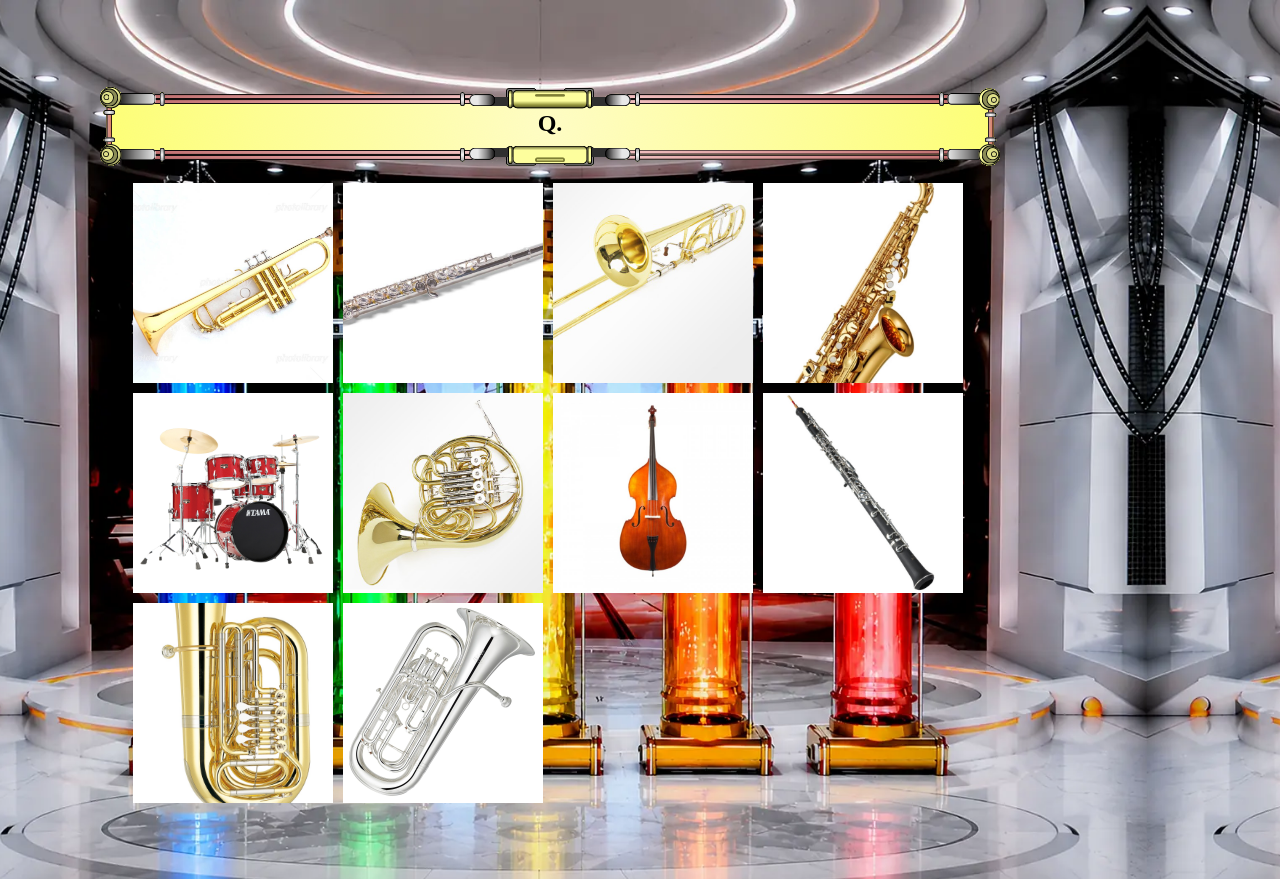
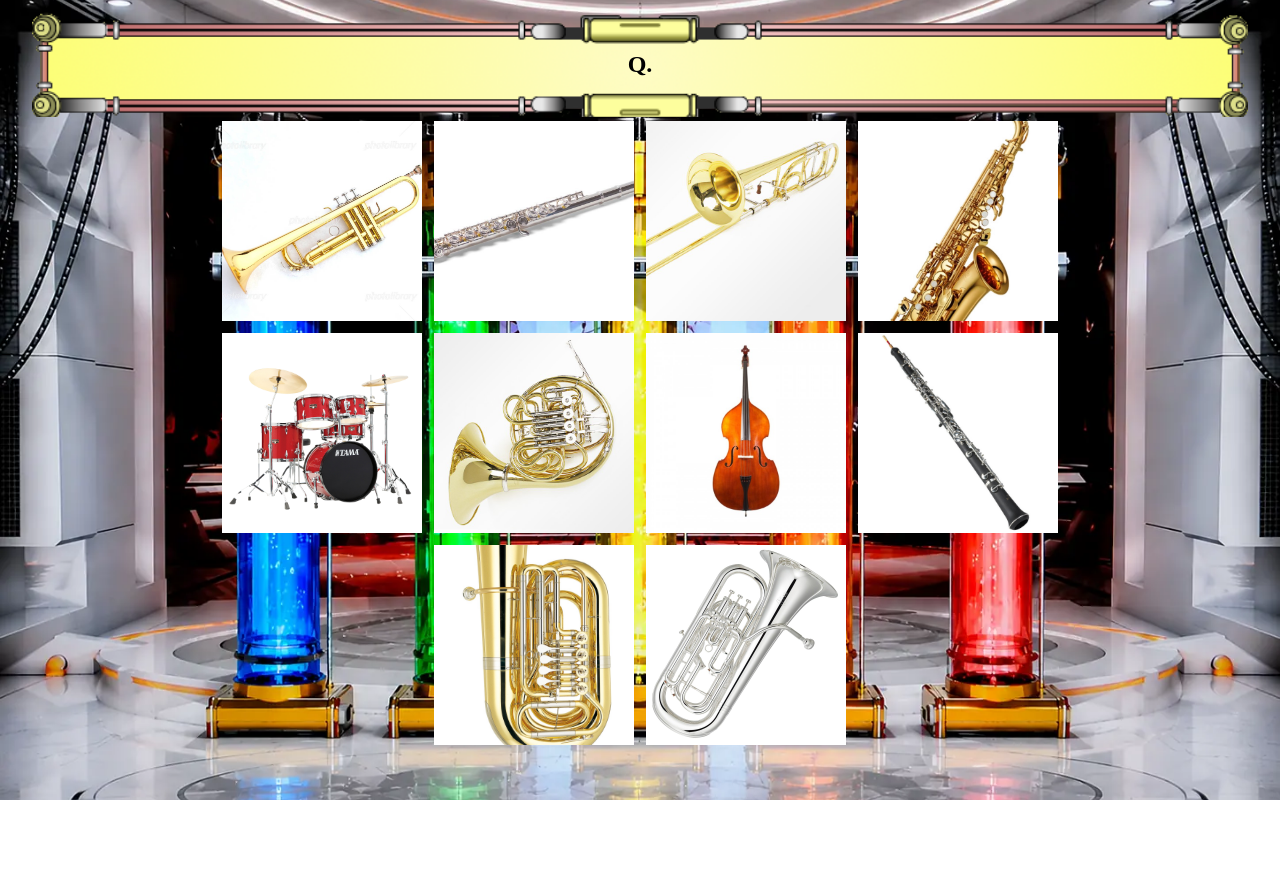
Before and after one commit to puni-sak/scr-06, a plain HTML site: page mondai/2/2.html in a window 1280 px wide. Shown: the top 879 px of the page. After the commit the page ends 800 px from the top, so only its background shows below. Drawn offline with Linux system fonts and the light colour scheme; files whose address does not match are found by name.

Commit message:
Update style.css

```diff
--- a/style.css
+++ b/style.css
@@ -1,17 +1,18 @@
 @charset "utf-8";
 
-html {
-    width: 1080px;
-    height: 910px;
+html, body {
+    position: absolute;
+    width: 100%;
+    height: 100%;
+    top: 0;
+    margin: 0;
+    padding: 0;
 }
 
 body {
-    width: 1080px;
-    height: 910px;
-    margin: 0;
     background-image: url(./images/fv_background.webp);
+    background-position: center;
     background-size: cover;
-    background-position: center;
     text-align: center;
 }
 
@@ -20,14 +21,18 @@
     50% { opacity: 0.5;}
 }
 
+#tenmetsu {
+    position: absolute;
+    top: 0;
+    height: 100%;
+    width: 100%;
+    margin: 0;
+    pointer-events: none;
+}
+
 .tenmetsu {
     animation: blinking 1s ease-in-out infinite;
     background-color: red;
-}
-
-#tenmetsu {
-    width: 1080px;
-    height: 910px;
 }
 
 .red {
@@ -39,7 +44,6 @@
     width: 50px;
     height: 50px;
     margin: 30px;
-  margin-top: 200px;
     font-size: 40px;
     padding: 0.5em 1em;
     text-decoration: none;
@@ -47,10 +51,6 @@
     color: #FFF;
     border-bottom: solid 4px #627295;
     border-radius: 3px;
-}
-
-.sitagawa {
-    margin-top: 30px;
 }
 
 .btn:active {
@@ -61,109 +61,41 @@
 }
 
 h2 {
-    position: absolute;
-    top: 30px;
-    width: 900px;
-    height: 90px;
-    margin: 10px 100px 5px 100px;
-    padding-top: 70px;
+    display: block;
+    text-align: center;
+    padding: 4% 0 3% 0;
+    margin: 0;
     background-image: url(./images/mondaibun_back.png);
-    background-size: 900px;
+    background-size: 95%;
+    height: auto;
     background-position: center;
     background-repeat: no-repeat;
 }
 
 img {
-    width: 200px;
-    height: 200px;
-    margin: 3px;
-}
-
-#a {
-    position: absolute;
-    top: 180px;
-    left: 130px;
-}
-
-#b {
-    position: absolute;
-    top: 180px;
-    left: 340px;
-}
-
-#c {
-    position: absolute;
-    top: 180px;
-    left: 550px;
-}
-
-#d {
-    position: absolute;
-    top: 180px;
-    left: 760px;
-}
-
-#e {
-    position: absolute;
-    top: 390px;
-    left: 130px;
-}
-
-#f {
-    position: absolute;
-    top: 390px;
-    left: 340px;
-}
-
-#g {
-    position: absolute;
-    top: 390px;
-    left: 550px;
-}
-
-#h {
-    position: absolute;
-    top: 390px;
-    left: 760px;
-}
-
-#i {
-    position: absolute;
-    top: 600px;
-    left: 130px;
-}
-
-#j {
-    position: absolute;
-    top: 600px;
-    left: 340px;
-}
-
-@keyframes shrinkText {
-  0% {
-    transform: scale(1);
-  }
-  100% {
-    transform: scale(0);
-  }
+    width: auto;
+    height: 25%;
+    margin: 0;
+    display: inline-block;
+    border: 4px solid rgba(0, 0, 0, 0);
 }
 
 #count_last {
     position: absolute;
-    top: 580px;
-    left: 680px;
-    font-size: 150px;
+    height: 10%;
+    width: 10%;
+    background-image: url(./images/timer.png);
+    background-size: 90%;
+    background-position: center;
+    background-repeat: no-repeat;
+    margin: 0;
+    padding-top: 3%;
+    font-size: 200%;
     font-weight: bold;
-    margin: 0;
-    color: white;
-    width: 150px;
-    height: 150px;
-    border-radius: 100%;
-}
-
-.shrink {
-    display: inline-block;
-    animation: shrinkText 1.02s ease-in-out infinite;
+    text-align: center;
+    right: 5%;
+    top: 0;
+    color: black;
 }
 
 a {
@@ -181,22 +113,22 @@
 
 #maru, #batsu {
     position: absolute;
-    top: 240px;
-    left: 270px;
+    bottom: 0%;
+    left: 25%;
     z-index: 10000;
     pointer-events: none;
-    width: 500px;
-    height: 500px;
+    width: 50%;
+    height: auto;
 }
 
 #gameover, #clear {
     position: absolute;
-    top: 240px;
-    left: 140px;
+    top: 20%;
+    left: 10%;
     z-index: 10000;
     pointer-events: none;
-    width: 800px;
-    height: 300px;
+    width: 80%;
+    height: auto;
 }
 
 .mienai {
@@ -204,11 +136,7 @@
 }
 
 .under {
-    position: absolute;
-    top: 405px;
+    position: relative;
+    margin: auto;
+    top: 40%;
 }
-
-.up {
-    top: 200px !important;
-    left: 450px !important;
-}
```
Lines whose indentation alone changed are shown as unchanged.
